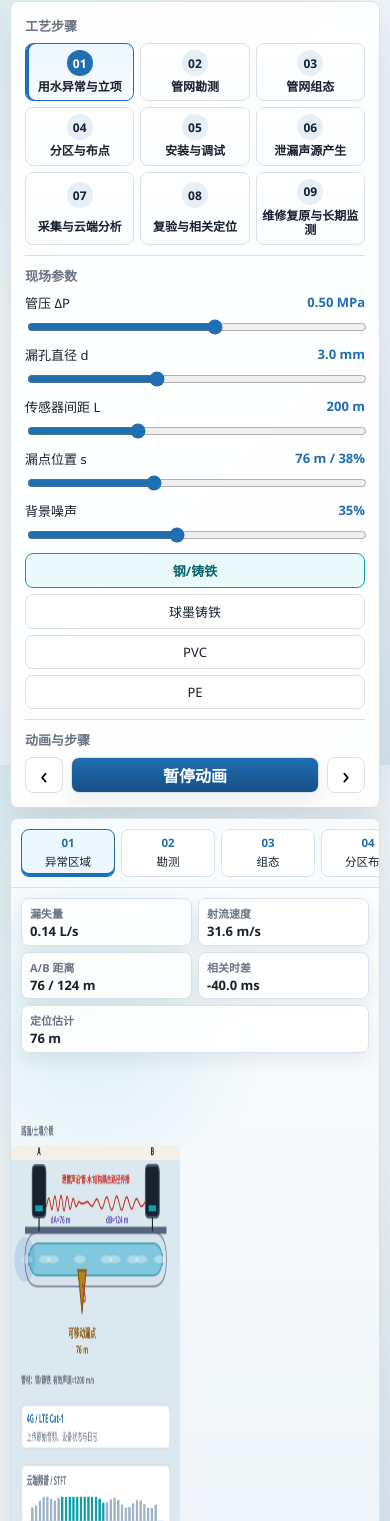
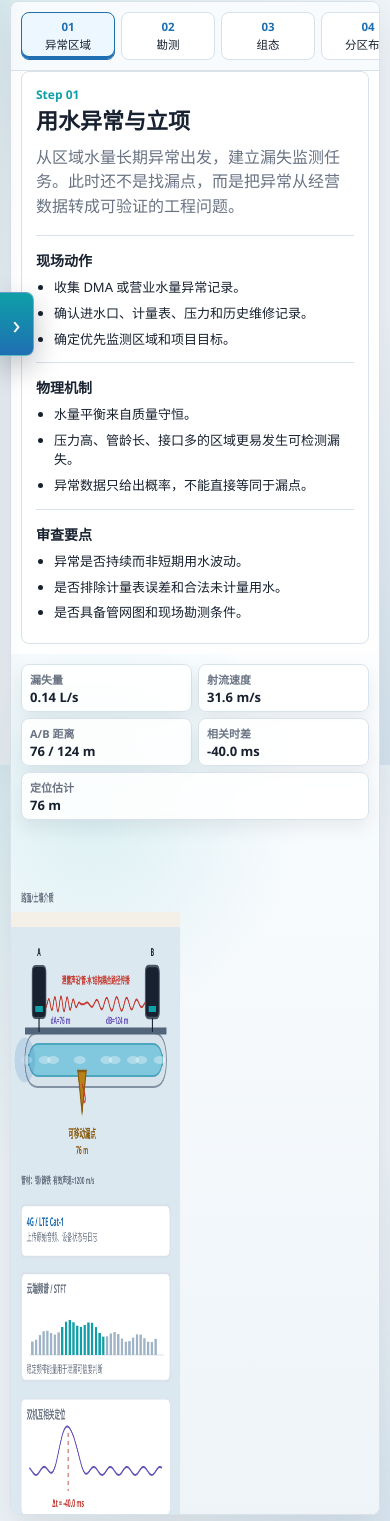
Before and after one commit to Xinyu-histor/Pipeline-Leakage-Monitoring, a plain HTML site: page index.html in a window 390 px wide. Shown: the part 79-1600 px from the top of the page. Drawn offline with Linux system fonts and the light colour scheme.

Commit message:
Improve mobile layout and parameter drawer

```diff
--- a/app.js
+++ b/app.js
@@ -116,6 +116,14 @@ const canvas = document.getElementById("simCanvas");
 const ctx = canvas.getContext("2d");
 const stepList = document.getElementById("stepList");
 const processTrack = document.getElementById("processTrack");
+const workspace = document.querySelector(".workspace");
+const visualStage = document.querySelector(".visual-stage");
+const simulationWrap = document.querySelector(".simulation-wrap");
+const detailPanel = document.querySelector(".detail-panel");
+const paramDrawer = document.getElementById("mobileParamDrawer");
+const paramDrawerToggle = document.getElementById("paramDrawerToggle");
+const paramDrawerBackdrop = document.getElementById("paramDrawerBackdrop");
+const mobileLayoutQuery = window.matchMedia("(max-width: 760px)");
 const controls = {
   pressure: document.getElementById("pressure"),
   diameter: document.getElementById("diameter"),
@@ -213,6 +221,35 @@ function resizeCanvas() {
   canvas.width = Math.max(800, Math.floor(rect.width * dpr));
   canvas.height = Math.max(420, Math.floor(rect.height * dpr));
   ctx.setTransform(dpr, 0, 0, dpr, 0, 0);
+}
+
+function setParamDrawer(open) {
+  if (!paramDrawer || !paramDrawerToggle || !paramDrawerBackdrop) return;
+  paramDrawer.classList.toggle("drawer-open", open);
+  paramDrawerToggle.classList.toggle("drawer-open", open);
+  paramDrawerToggle.textContent = open ? "‹" : "›";
+  paramDrawerToggle.setAttribute("aria-expanded", String(open));
+  paramDrawerToggle.setAttribute("aria-label", open ? "隐藏现场参数" : "展开现场参数");
+  paramDrawerBackdrop.hidden = !open;
+}
+
+function syncMobileLayout() {
+  if (!workspace || !visualStage || !simulationWrap || !detailPanel) return;
+
+  if (mobileLayoutQuery.matches) {
+    if (detailPanel.parentElement !== visualStage) {
+      visualStage.insertBefore(detailPanel, simulationWrap);
+    }
+    if (!paramDrawer?.classList.contains("drawer-open")) {
+      setParamDrawer(false);
+    }
+    return;
+  }
+
+  if (detailPanel.parentElement !== workspace) {
+    workspace.appendChild(detailPanel);
+  }
+  setParamDrawer(false);
 }
 
 function darkModeActive() {
@@ -447,13 +484,14 @@ function drawMobileSimulation(w, h, c, theme) {
   drawText(`${c.leakPos.toFixed(0)} m`, leakX, pipeY + 94, 11, theme.goldDark, "700", "center");
   drawText(`管材：${c.profile.name}  有效声速≈${c.profile.velocity} m/s`, pad, pipeY + 124, 10, theme.muted, "700");
 
-  drawRoundedRect(pad, pipeY + 145, w - pad * 2, 44, 8, theme.card, theme.line);
-  drawText("4G / LTE Cat-1", pad + 12, pipeY + 163, 12, theme.blue, "700");
+  const cardW = w - pad * 2;
+  const analysisTop = pipeY + 145;
+  drawRoundedRect(pad, analysisTop, cardW, 52, 8, theme.card, theme.line);
+  drawText("4G / LTE Cat-1", pad + 12, analysisTop + 21, 12, theme.blue, "700");
   drawText("上传原始音频、设备状态与日志", pad + 12, pipeY + 181, 11, theme.muted);
 
-  const cardW = w - pad * 2;
-  drawSpectrum(pad, pipeY + 205, cardW, 82, c, theme);
-  drawCorrelation(pad, pipeY + 300, cardW, 84, c, theme);
+  drawSpectrum(pad, analysisTop + 68, cardW, 108, c, theme);
+  drawCorrelation(pad, analysisTop + 194, cardW, 116, c, theme);
 
   const activeX = pipeX0 + (state.step / (steps.length - 1)) * pipeW;
   ctx.fillStyle = theme.activePulse;
@@ -664,10 +702,27 @@ document.getElementById("playToggle").addEventListener("click", () => {
   document.getElementById("playToggle").textContent = state.playing ? "暂停动画" : "播放动画";
 });
 
-window.addEventListener("resize", resizeCanvas);
+paramDrawerToggle?.addEventListener("click", () => {
+  setParamDrawer(!paramDrawer?.classList.contains("drawer-open"));
+});
+
+paramDrawerBackdrop?.addEventListener("click", () => setParamDrawer(false));
+
+document.addEventListener("keydown", (event) => {
+  if (event.key === "Escape") setParamDrawer(false);
+});
+
+function handleViewportChange() {
+  syncMobileLayout();
+  resizeCanvas();
+}
+
+window.addEventListener("resize", handleViewportChange);
+mobileLayoutQuery.addEventListener?.("change", handleViewportChange);
 window.matchMedia?.("(prefers-color-scheme: dark)")?.addEventListener?.("change", drawSimulation);
-resizeCanvas();
 renderStepControls();
 renderDetail();
+syncMobileLayout();
+resizeCanvas();
 updateNumbers();
 tick();
--- a/index.html
+++ b/index.html
@@ -4,7 +4,7 @@
   <meta charset="utf-8" />
   <meta name="viewport" content="width=device-width, initial-scale=1" />
   <title>供水管网漏失监测工艺交互演示</title>
-  <link rel="stylesheet" href="./styles.css?v=mobile-20260702" />
+  <link rel="stylesheet" href="./styles.css?v=mobile-20260702b" />
 </head>
 <body>
   <main class="app-shell">
@@ -16,7 +16,10 @@
     </section>
 
     <section class="workspace">
-      <aside class="control-panel" aria-label="物理参数控制">
+      <button id="paramDrawerToggle" class="param-drawer-toggle" type="button" aria-controls="mobileParamDrawer" aria-expanded="false" aria-label="展开现场参数">›</button>
+      <div id="paramDrawerBackdrop" class="param-drawer-backdrop" hidden></div>
+
+      <aside class="control-panel" id="mobileParamDrawer" aria-label="物理参数控制">
         <div class="panel-section">
           <div class="section-title">工艺步骤</div>
           <div class="step-list" id="stepList"></div>
@@ -97,6 +100,6 @@
     </section>
   </main>
 
-  <script src="./app.js?v=mobile-20260702"></script>
+  <script src="./app.js?v=mobile-20260702b"></script>
 </body>
 </html>
--- a/styles.css
+++ b/styles.css
@@ -108,6 +108,11 @@ h1 {
   margin-top: 3px;
   font-size: 16px;
   line-height: 1.15;
+}
+
+.param-drawer-toggle,
+.param-drawer-backdrop {
+  display: none;
 }
 
 .workspace {
@@ -520,6 +525,63 @@ li {
     overflow: visible;
     max-height: none;
   }
+  .control-panel {
+    position: fixed;
+    top: max(10px, env(safe-area-inset-top));
+    bottom: max(10px, env(safe-area-inset-bottom));
+    left: 0;
+    z-index: 50;
+    width: min(86vw, 360px);
+    max-width: 360px;
+    margin: 0;
+    overflow-y: auto;
+    border-radius: 0 8px 8px 0;
+    transform: translateX(calc(-100% - 12px));
+    transition: transform 180ms ease;
+    overscroll-behavior: contain;
+    -webkit-overflow-scrolling: touch;
+  }
+  .control-panel.drawer-open {
+    transform: translateX(0);
+  }
+  .control-panel .panel-section:first-child {
+    display: none;
+  }
+  .param-drawer-toggle {
+    position: fixed;
+    top: 44dvh;
+    left: 0;
+    z-index: 60;
+    display: grid;
+    place-items: center;
+    width: 34px;
+    height: 64px;
+    padding: 0;
+    color: #ffffff;
+    background: linear-gradient(180deg, var(--cyan), var(--blue));
+    border: 1px solid rgba(255, 255, 255, 0.32);
+    border-left: 0;
+    border-radius: 0 8px 8px 0;
+    box-shadow: 0 12px 28px rgba(4, 17, 28, 0.26);
+    font-size: 26px;
+    line-height: 1;
+    transition: left 180ms ease, background 180ms ease;
+  }
+  .param-drawer-toggle.drawer-open {
+    left: min(86vw, 360px);
+    background: linear-gradient(180deg, var(--blue), var(--blue-strong));
+  }
+  .param-drawer-backdrop {
+    position: fixed;
+    inset: 0;
+    z-index: 45;
+    display: block;
+    background: rgba(3, 11, 18, 0.34);
+    backdrop-filter: blur(2px);
+  }
+  .param-drawer-backdrop[hidden] {
+    display: none;
+  }
   .step-list {
     grid-template-columns: repeat(3, minmax(0, 1fr));
     gap: 6px;
@@ -545,6 +607,12 @@ li {
     min-height: 0;
     display: block;
   }
+  .visual-stage > .detail-panel {
+    width: auto;
+    max-width: none;
+    margin: 0 10px 10px;
+    box-shadow: none;
+  }
   .process-track {
     grid-template-columns: repeat(9, minmax(94px, 1fr));
     padding: 10px;
@@ -553,7 +621,7 @@ li {
   }
   .track-node::after { display: none; }
   .simulation-wrap {
-    height: 720px;
+    height: 860px;
     display: grid;
     grid-template-rows: auto minmax(0, 1fr);
   }
@@ -578,6 +646,7 @@ li {
   }
   canvas {
     min-height: 0;
+    touch-action: pan-y;
   }
 }
 
@@ -588,7 +657,18 @@ li {
   .play-row {
     grid-template-columns: 38px 1fr 38px;
   }
-  .control-panel, .visual-stage, .detail-panel {
+  .visual-stage, .detail-panel {
     margin: 10px;
   }
+  .control-panel {
+    width: min(88vw, 360px);
+    max-width: 360px;
+    margin: 0;
+  }
+  .param-drawer-toggle.drawer-open {
+    left: min(88vw, 360px);
+  }
+  .visual-stage > .detail-panel {
+    margin: 0 10px 10px;
+  }
 }
```
